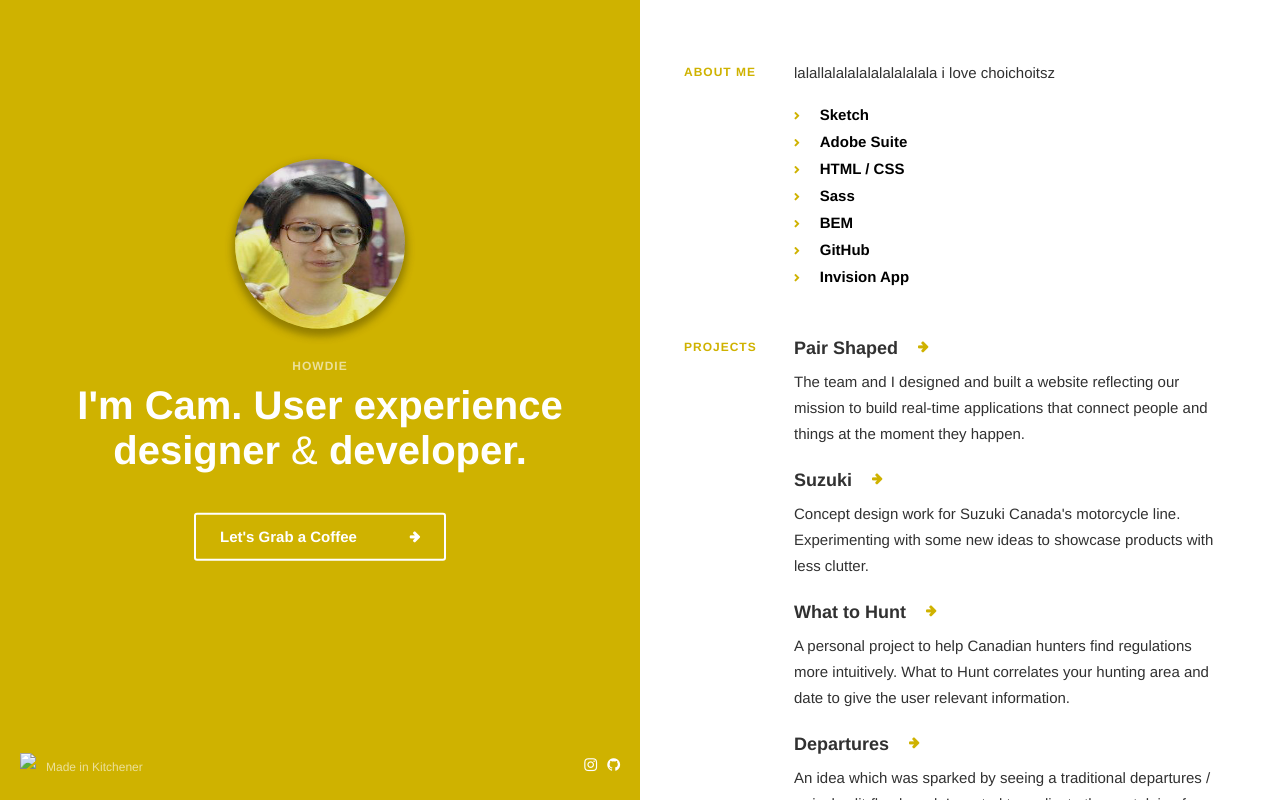
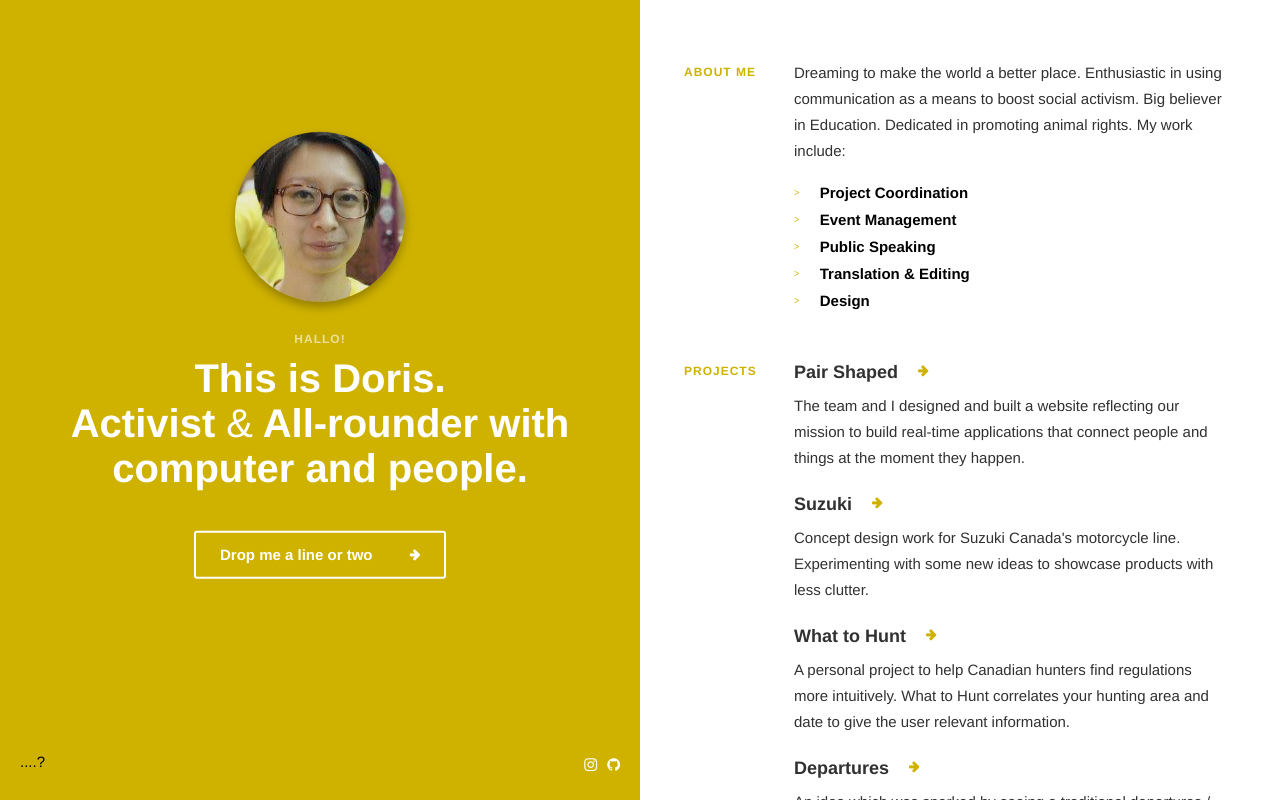
Before and after one commit to duophhi/duophhi.github.io, a plain HTML site: page index.html in a window 1280 px wide. Drawn offline with Linux system fonts and the light colour scheme; a script that the page names is missing; a web font is replaced by a local one.

Commit message:
2nd draft

```diff
--- a/css/index.css
+++ b/css/index.css
@@ -218,9 +218,12 @@ h2 {
       margin: 0;
       position: relative;
       top: 50%;
-      transform: translateY(-60%); } }
-.info__headshot, .info__headshot-img {
+      transform: translateY(-60%);
+    }
+  }
+.info__headshot {
   display: block;
+  background: url('../img/me2.jpg') no-repeat center center;
   margin: auto;
   width: 170px;
   height: 170px;
@@ -459,10 +462,10 @@ h2 {
       position: relative;
       bottom: 0.2ex;
       margin-right: 20px;
-      content: "";
+      content: ">";
       color: #CFB200;
       font-family: "FontAwesome";
-      font-size: 8px; }
+      font-size: 10px; }
 .main__experience {
   margin-bottom: 20px;
   height: 40px; }
--- a/index.html
+++ b/index.html
@@ -1,34 +1,28 @@
 <html lang="en">
   <head>
-    <title>Doris Loves KaFai</title>
+    <title>Doris P.Y. Lee</title>
     <link rel="icon" href="img/favicon.ico">
     <link rel="stylesheet" href="./css/index.css">
     <link rel="stylesheet" href="./css/font-awesome.min.css">
   </head>
   <body>
-    <div style="color: yello" id="wrap">
-      Doris KafAi
-    </div>
-
-    <body>
-
   		<div class="container-info">
   			<a name="top-mobile"></a>
   			<div class="info-main">
-  				<div class="info__headshot"><img class="info__headshot-img" src="img/me2.jpg"></div>
-  				<div class="info__tag">Howdie</div>
+  				<div class="info__headshot">
+          </div>
+  				<div class="info__tag">Hallo!</div>
   				<div class="info__elevator">
   					<h1 class="info__elevator-text">
-  						I'm Cam. User experience designer <span style="font-weight: 100;">&</span> developer.
+  						This is Doris.<br>Activist <span style="font-weight: 100;">&</span> All-rounder with computer and people.
   					</h1>
   				</div>
-  				<a href="mailto:duophhi@gmail.com" class="info__button--dark">Let's Grab a Coffee</a>
+  				<a href="mailto:duophhi@gmail.com" class="info__button--dark">Drop me a line or two</a>
   			</div>
   			<div class="info-footer">
   				<div class="info-footer__kitchener">
-  					<img src="images/icon-kitchener.svg" class="info-footer__kitchener-img">
-  					<a href="https://www.wikiwand.com/en/Kitchener,_Ontario" target="_blank" class="info-footer__kitchener-text">Made in Kitchener</a>
-  				</div>
+....?
+</div>
   				<div class="info-footer__social">
   					<a href="https://duophhi.github.io/" target="_blank" class="fa fa-github info-footer__social-icon--github"></a>
   					<a href="https://www.instagram.com/drslpy" target="_blank" class="fa fa-instagram info-footer__social-icon--instagram"></a>
@@ -43,19 +37,14 @@
 
   				<div class="main__tag">About Me</div>
   				<p class="main__copy">
-  					lalallalalalalalalalalala i love choichoitsz	</p>
-
+  					Dreaming to make the world a better place. Enthusiastic in using communication as a means to boost social activism. Big believer in Education. Dedicated in promoting animal rights. My work include:</p>
   				<ul class="main__list">
-  					<li class="main__list-item">Sketch</li>
-  					<li class="main__list-item">Adobe Suite</li>
-  					<li class="main__list-item">HTML / CSS</li>
-  					<li class="main__list-item">Sass</li>
-  					<li class="main__list-item">BEM</li>
-  					<li class="main__list-item">GitHub</li>
-  					<li class="main__list-item">Invision App</li>
+  					<li class="main__list-item">Project Coordination</li>
+  					<li class="main__list-item">Event Management</li>
+            <li class="main__list-item">Public Speaking</li>
+  					<li class="main__list-item">Translation & Editing</li>
+  					<li class="main__list-item">Design</li>
   				</ul>
-
-
   			</div>
 
   			<div class="main__container-projects">
@@ -97,9 +86,6 @@
   						Worked with the team to create a news focused website refresh for the Hamilton Tiger-Cats.
   					</p>
   				</div>
-
-
-
   			</div>
 
   			<div class="main__container-clients">
@@ -108,9 +94,6 @@
   				<p class="main__copy">
   					I've been lucky to work with some great brands, organizations, and people at my current and past jobs. Here are a few worth mentioning: TSN, Canadian Hockey League, Curling Canada, Kubota Tractors, Just Keep Livin', Government of Ontario and more.
   				</p>
-
-
-
   			</div>
 
   			<div class="main__container-experience">
@@ -158,6 +141,15 @@
   					<div class="main__experience-year">2008</div>
   				</div>
 
+          <div class="main__container-about">
+    				<div class="main__tag">Interests</div>
+            <ul class="main__list">
+              <li class="main__list-item">Agricultural & Food Policy</li>
+              <li class="main__list-item">Women's Right</li>
+              <li class="main__list-item">Hiking with my dog</li>
+
+            </ul>
+    			</div>
   			</div>
 
   			<div class="main__container-resume">
@@ -167,18 +159,7 @@
   		</div>
 
 
-  		<script>
-  		  (function(i,s,o,g,r,a,m){i['GoogleAnalyticsObject']=r;i[r]=i[r]||function(){
-  		  (i[r].q=i[r].q||[]).push(arguments)},i[r].l=1*new Date();a=s.createElement(o),
-  		  m=s.getElementsByTagName(o)[0];a.async=1;a.src=g;m.parentNode.insertBefore(a,m)
-  		  })(window,document,'script','//www.google-analytics.com/analytics.js','ga');
-
-  		  ga('create', 'UA-72566018-1', 'auto');
-  		  ga('send', 'pageview');
-  		</script>
   		<script src="js/nodePattern.js"></script>
 
   	</body>
-
-  </body>
 </html>
```
